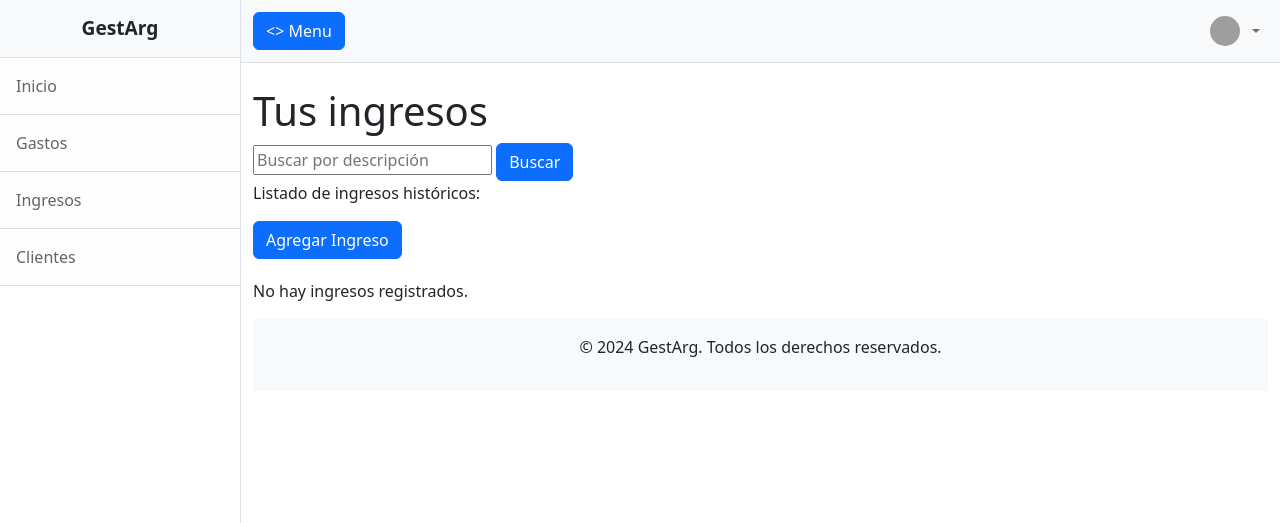
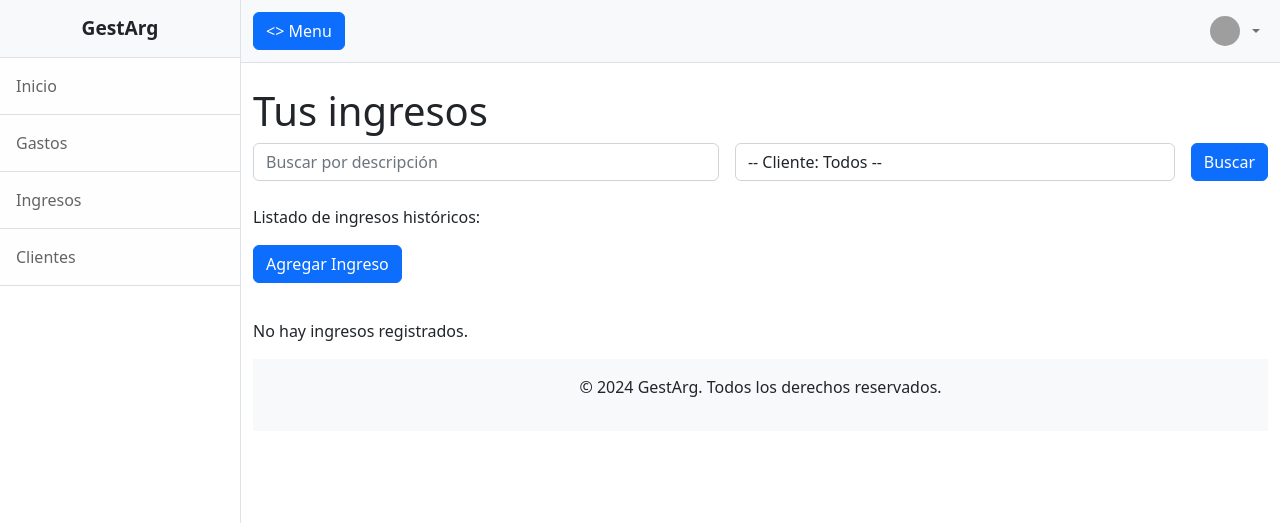
Before and after one commit to Vverty/gestarg_final, a Django app: template gestarg/AppFinanzas/templates/AppFinanzas/mostrar_ingresos.html in a window 1280 px wide. Shown: the top 523 px of the page. Run offline with Django 3.2, Linux system fonts and the light colour scheme; the template is opened without the code that fills it, so the values that code supplies are empty; some libraries are stand-ins or nearby versions; grey boxes are pictures that could not be loaded.

Commit message:
Puliendo detalles de formulario

```diff
--- a/gestarg/AppFinanzas/templates/AppFinanzas/mostrar_ingresos.html
+++ b/gestarg/AppFinanzas/templates/AppFinanzas/mostrar_ingresos.html
@@ -5,13 +5,25 @@
 {% block content %}
 <h1 class="mt-4">Tus ingresos</h1>
 
-<form method="get" action="{% url 'MostrarIngresos' %}">
-    <input type="text" name="q" placeholder="Buscar por descripción" value="{{ query|default_if_none:'' }}">
+<form method="get" action="{% url 'MostrarIngresos' %}" class="d-flex align-items-center gap-3 mb-4">
+    <div class="form-group flex-grow-1">
+        <input type="text" name="q" placeholder="Buscar por descripción" value="{{ query|default_if_none:'' }}" class="form-control">
+    </div>
+    <div class="form-group flex-grow-1">
+        <select name="cliente" class="form-control">
+            <option value="">-- Cliente: Todos --</option>
+            {% for cliente in clientes %}
+                <option value="{{ cliente.id }}" {% if cliente.id|stringformat:"s" == selected_cliente %}selected{% endif %}>{{ cliente.razon_social }}</option>
+            {% empty %}
+                <option value="">No hay clientes disponibles</option>
+            {% endfor %}
+        </select>
+    </div>
     <button type="submit" class="btn btn-primary">Buscar</button>
 </form>
 
 <p>Listado de ingresos históricos:</p>
-<a href="{% url 'AgregarIngreso' %}" class="btn btn-primary">Agregar Ingreso</a>
+<a href="{% url 'AgregarIngreso' %}" class="btn btn-primary mb-3">Agregar Ingreso</a>
 
 {% if ingresos %}
     <!-- Tabla de Ingresos -->
@@ -87,4 +99,5 @@
         })
     });
 </script>
+
 {% endblock %}
```
Also changed, not shown: gestarg/AppFinanzas/templates/AppFinanzas/mostrar_clientes.html (+4 -4 lines), gestarg/AppFinanzas/templates/AppFinanzas/mostrar_gastos.html (+5 -3 lines), gestarg/AppFinanzas/views.py (+15 -2 lines), gestarg/db.sqlite3.
